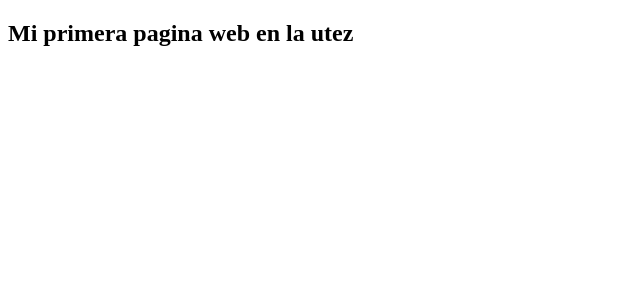
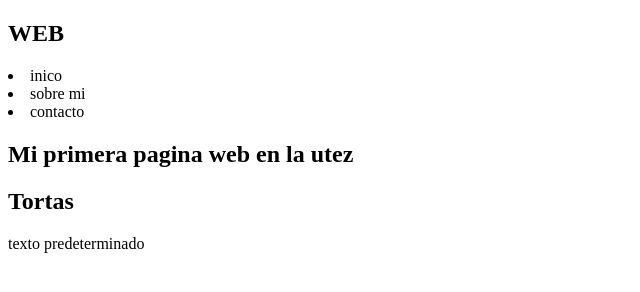
Before and after one commit to PilgramJacqueline/Pagina-web, a plain HTML site: page index.html in a window 1280 px wide. Shown: the whole page, without its empty margins (0-640 px from the left). Drawn offline with Linux system fonts and the light colour scheme.

Commit message:
agregue varias etiquetas

```diff
--- a/index.html
+++ b/index.html
@@ -1,5 +1,17 @@
 <!DOCTYPE html>
     <html lang="es">
+        <body>
+            <header>
+                <nav>
+                    <h1>WEB</h1>
+                    <u1>
+                        <li>inico</li>
+                         <li>sobre mi</li>
+                          <li>contacto</li>
+                    </u1>
+                </nav>
+            </header>
+        </body>
         <head>
             <meta charset="UTF-8">
                 <meta name="viewport" content="width=device-wid">
@@ -11,5 +23,11 @@
                     <h1>Mi primera pagina web en la utez</h1>
                 </nav>
             </header>
+            <section>
+                <article>
+                    <h2>Tortas</h2>
+                    <p>texto predeterminado</p>
+                </article>
+            </section>
     </body>
 </html>
```
